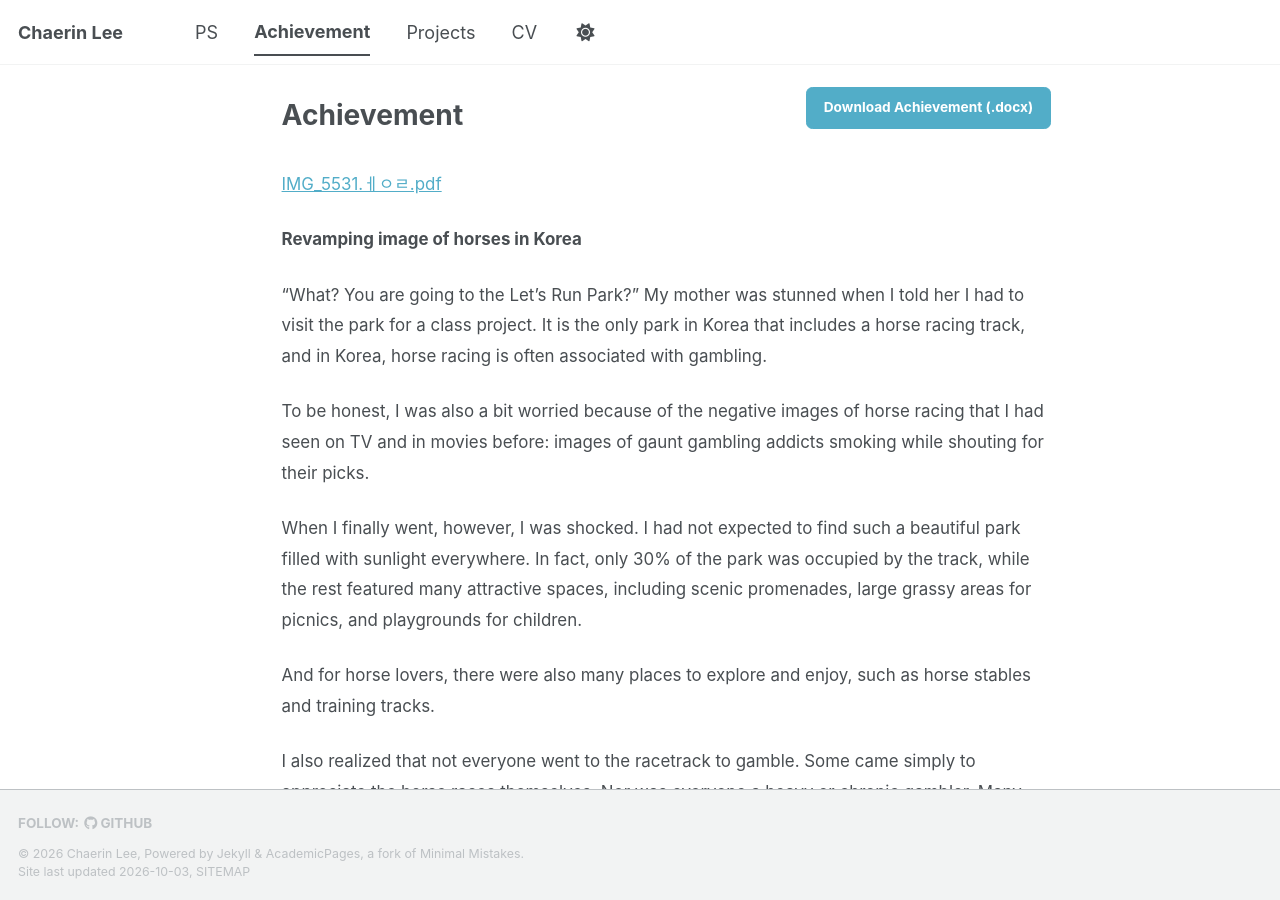
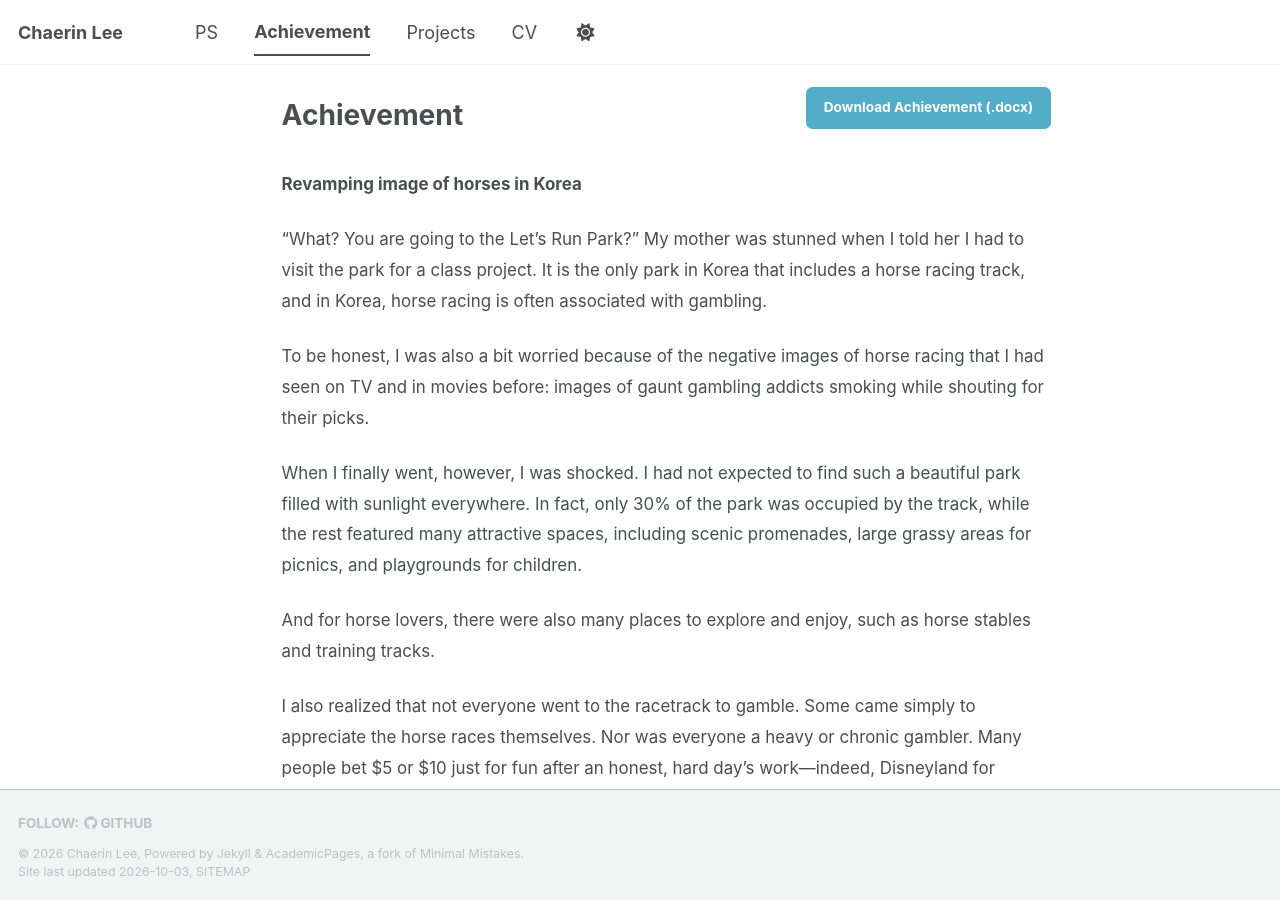
Before and after one commit to ChaerinLee0122/chaerinlee0122.github.io, a Jekyll site: the page built from _pages/experience.md, in a window 1280 px wide and 900 px high. Built offline with Jekyll 4.4.1, drawn with Linux system fonts in a browser that asks for light colours; a style sheet for code colours, icons or effects is not loaded.

Commit message:
Update experience.md

```diff
--- a/_pages/experience.md
+++ b/_pages/experience.md
@@ -13,7 +13,6 @@ redirect_from:
 </div>
 
 <div class="document-prose" markdown="1">
-[IMG_5531.ㅔㅇㄹ.pdf](https://github.com/user-attachments/files/32738065/IMG_5531.pdf)
 
 **Revamping image of horses in Korea**
 
```
